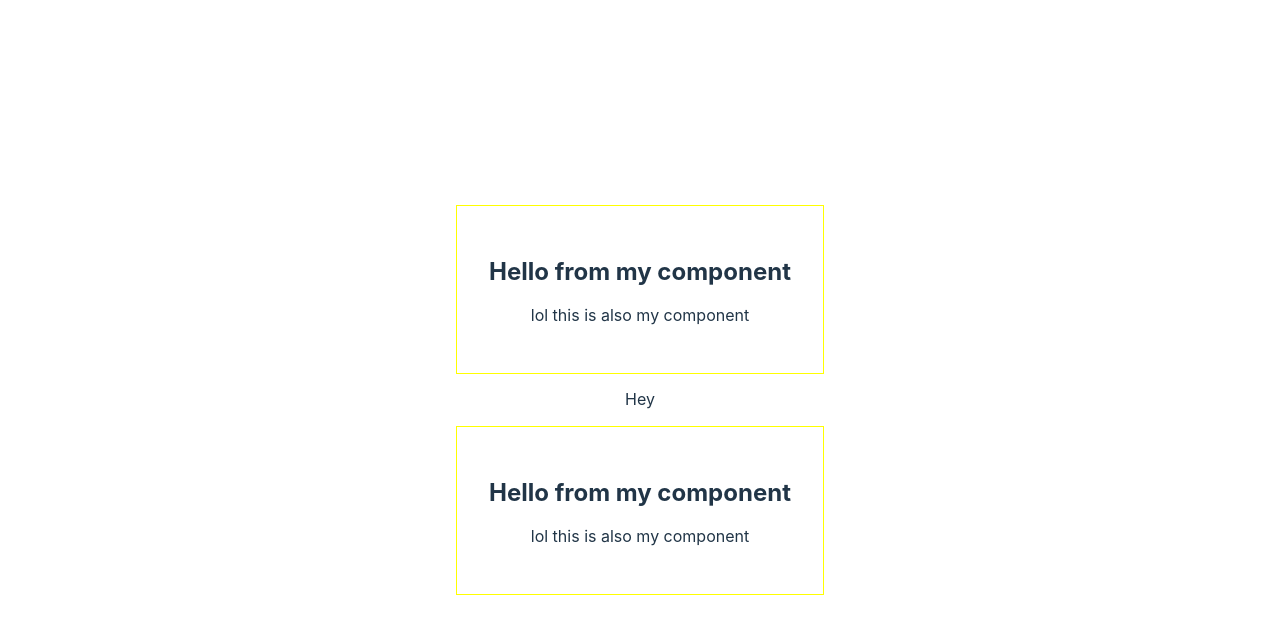
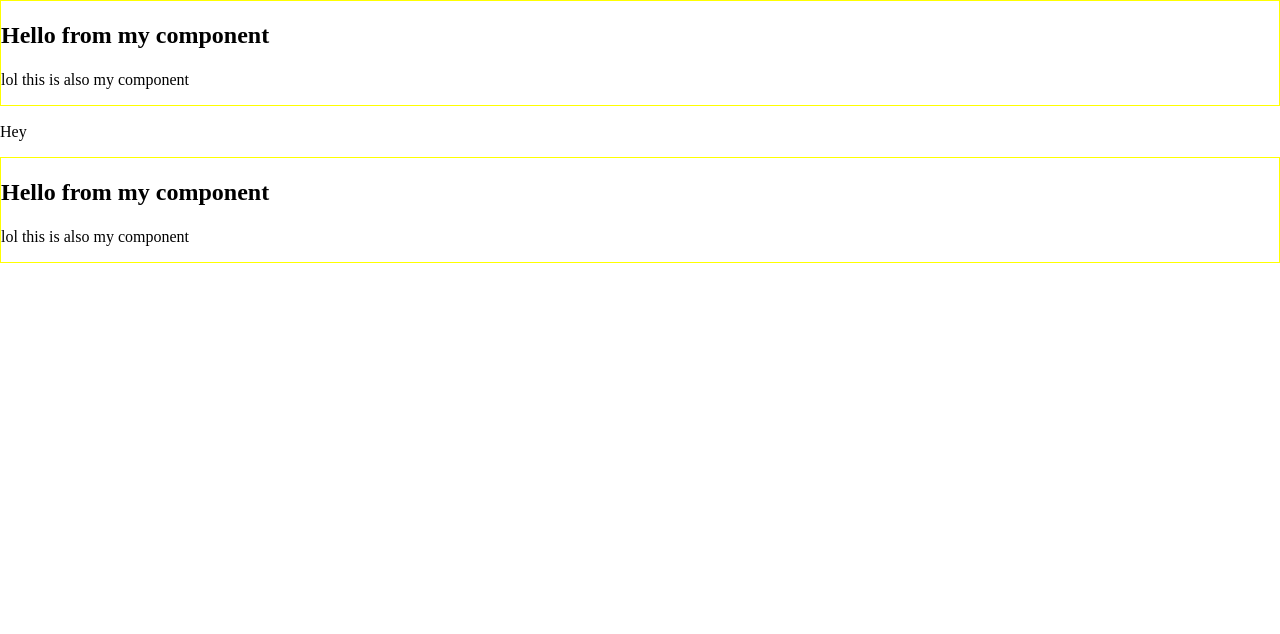
Before and after one commit to philfuster/fitwip, a React (Vite) app: page / in a window 1280 px wide. Shown: the top 634 px of the page. Built offline with nearby package versions, Linux system fonts and the light colour scheme.

Commit message:
remove css files that aren't necessary and update references

```diff
--- a/src/index.css
+++ /dev/null
@@ -1,68 +0,0 @@
-:root {
-	font-family: Inter, system-ui, Avenir, Helvetica, Arial, sans-serif;
-	line-height: 1.5;
-	font-weight: 400;
-
-	color-scheme: light dark;
-	color: rgba(255, 255, 255, 0.87);
-	background-color: #242424;
-
-	font-synthesis: none;
-	text-rendering: optimizeLegibility;
-	-webkit-font-smoothing: antialiased;
-	-moz-osx-font-smoothing: grayscale;
-}
-
-a {
-	font-weight: 500;
-	color: #646cff;
-	text-decoration: inherit;
-}
-a:hover {
-	color: #535bf2;
-}
-
-body {
-	margin: 0;
-	display: flex;
-	place-items: center;
-	min-width: 320px;
-	min-height: 100vh;
-}
-
-h1 {
-	font-size: 3.2em;
-	line-height: 1.1;
-}
-
-button {
-	border-radius: 8px;
-	border: 1px solid transparent;
-	padding: 0.6em 1.2em;
-	font-size: 1em;
-	font-weight: 500;
-	font-family: inherit;
-	background-color: #1a1a1a;
-	cursor: pointer;
-	transition: border-color 0.25s;
-}
-button:hover {
-	border-color: #646cff;
-}
-button:focus,
-button:focus-visible {
-	outline: 4px auto -webkit-focus-ring-color;
-}
-
-@media (prefers-color-scheme: light) {
-	:root {
-		color: #213547;
-		background-color: #ffffff;
-	}
-	a:hover {
-		color: #747bff;
-	}
-	button {
-		background-color: #f9f9f9;
-	}
-}
--- a/src/main.tsx
+++ b/src/main.tsx
@@ -1,6 +1,5 @@
 import { StrictMode } from "react";
 import { createRoot } from "react-dom/client";
-import "./index.css";
 import { App } from "./pages/App";
 
 // biome-ignore lint/style/noNonNullAssertion: It's definitely there
--- a/src/pages/App/App.css
+++ /dev/null
@@ -1,10 +0,0 @@
-#root {
-	max-width: 1280px;
-	margin: 0 auto;
-	padding: 2rem;
-	text-align: center;
-}
-
-.card {
-	padding: 2rem;
-}
--- a/src/pages/App/App.tsx
+++ b/src/pages/App/App.tsx
@@ -1,5 +1,4 @@
 import styled from "@emotion/styled";
-import "./App.css";
 import { TestComponent } from "../../shared/components";
 import { Global } from "@emotion/react";
 
```
